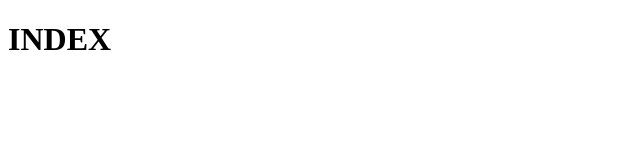
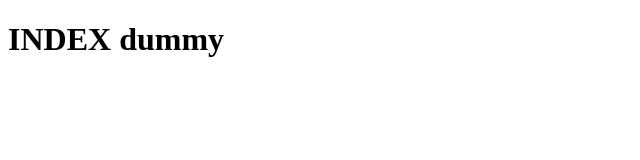
Before and after one commit to beneee/DUMMY, a plain HTML site: page index.html in a window 1280 px wide. Shown: the whole page, without its empty margins (0-640 px from the left). Drawn offline with Linux system fonts and the light colour scheme.

Commit message:
update index html

```diff
--- a/index.html
+++ b/index.html
@@ -7,6 +7,6 @@
   <title>Document</title>
 </head>
 <body>
-  <h1>INDEX</h1>
+  <h1>INDEX dummy</h1>
 </body>
 </html>
```
